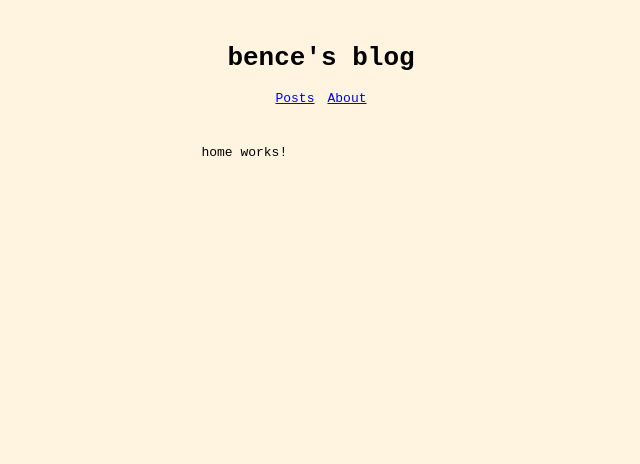
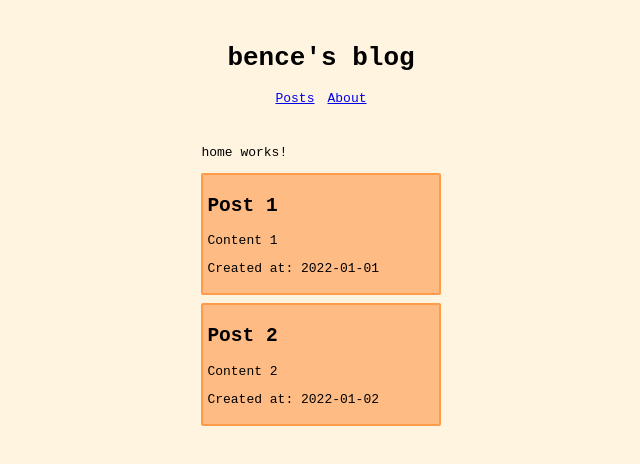
Before and after one commit to nagyb3/blog-frontend, an Angular app: page / in a window 1280 px wide. Shown: the top 464 px of the page, without its empty margins (319-959 px from the left). Built offline with nearby package versions, Linux system fonts and the light colour scheme.

Commit message:
Add blog post list to home component

```diff
--- a/angular.json
+++ b/angular.json
@@ -50,7 +50,13 @@
             "development": {
               "optimization": false,
               "extractLicenses": false,
-              "sourceMap": true
+              "sourceMap": true,
+              "fileReplacements": [
+                {
+                  "replace": "src/environments/environment.ts",
+                  "with": "src/environments/environment.development.ts"
+                }
+              ]
             }
           },
           "defaultConfiguration": "production"
--- a/src/app/home/home.component.css
+++ b/src/app/home/home.component.css
@@ -0,0 +1,13 @@
+.blog-post-card {
+  background-color: #ffbb84;
+  border: 2px solid #ff9c4b;
+  border-radius: 2px;
+  padding: 4px;
+}
+
+.blog-post-container {
+  display: flex;
+  flex-direction: column;
+  gap: 8px;
+  width: 100%;
+}
--- a/src/app/home/home.component.html
+++ b/src/app/home/home.component.html
@@ -1,4 +1,11 @@
 <app-navbar></app-navbar>
 <div class="section-container">
   <p>home works!</p>
+  <div class="blog-post-container">
+    <div *ngFor="let post of posts" class="blog-post-card">
+      <h2>{{ post.title }}</h2>
+      <p>{{ post.content }}</p>
+      <p>Created at: {{ post.createdAt }}</p>
+    </div>
+  </div>
 </div>
--- a/src/app/home/home.component.ts
+++ b/src/app/home/home.component.ts
@@ -1,14 +1,35 @@
-import { Component } from '@angular/core';
-import {NavbarComponent} from '../navbar/navbar.component';
+import { Component, OnInit } from '@angular/core';
+import { NavbarComponent } from '../navbar/navbar.component';
+import { TPost } from '../../types/post';
+import { CommonModule } from '@angular/common';
 
 @Component({
   selector: 'app-home',
-  imports: [
-    NavbarComponent
-  ],
+  imports: [NavbarComponent, CommonModule],
   templateUrl: './home.component.html',
-  styleUrl: './home.component.css'
+  styleUrl: './home.component.css',
 })
-export class HomeComponent {
+export class HomeComponent implements OnInit {
+  posts: TPost[] = [
+    {
+      id: 1,
+      title: 'Post 1',
+      content: 'Content 1',
+      author: 'Author 1',
+      createdAt: '2022-01-01',
+      updatedAt: '2022-01-01',
+    },
+    {
+      id: 2,
+      title: 'Post 2',
+      content: 'Content 2',
+      author: 'Author 2',
+      createdAt: '2022-01-02',
+      updatedAt: '2022-01-02',
+    },
+  ];
 
+  ngOnInit() {
+    console.log('HomeComponent ngOnInit');
+  }
 }
--- /dev/null
+++ b/src/environments/environment.development.ts
@@ -0,0 +1 @@
+export const environment = {};
--- /dev/null
+++ b/src/environments/environment.ts
@@ -0,0 +1 @@
+export const environment = {};
--- a/src/styles.css
+++ b/src/styles.css
@@ -8,6 +8,7 @@ body {
   padding: 0;
   min-height: 100vh;
   background-color: #fff4e0;
+  width: 100%;
   font-family: monospace;
 }
 
@@ -49,4 +50,5 @@ h1:hover {
   display: flex;
   flex-direction: column;
   align-items: center;
+  min-height: 100vh;
 }
--- /dev/null
+++ b/src/types/post.ts
@@ -0,0 +1,9 @@
+// TODO adjust these to the actual backend schema (this is just a placeholder)
+export type TPost = {
+  id: number;
+  title: string;
+  content: string;
+  author: string;
+  createdAt: string;
+  updatedAt: string;
+};
```
Also changed, not shown: src/app/navbar/navbar.component.html (line endings or trailing spaces).
